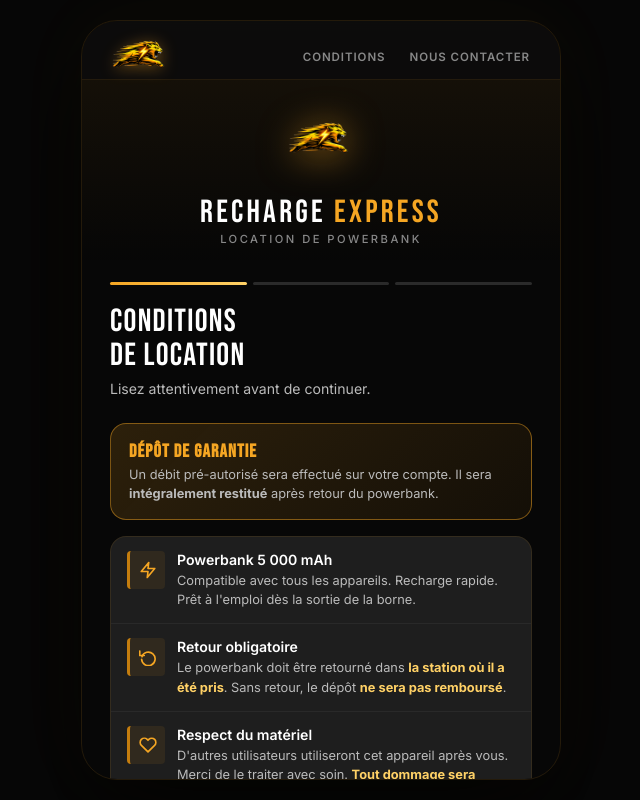
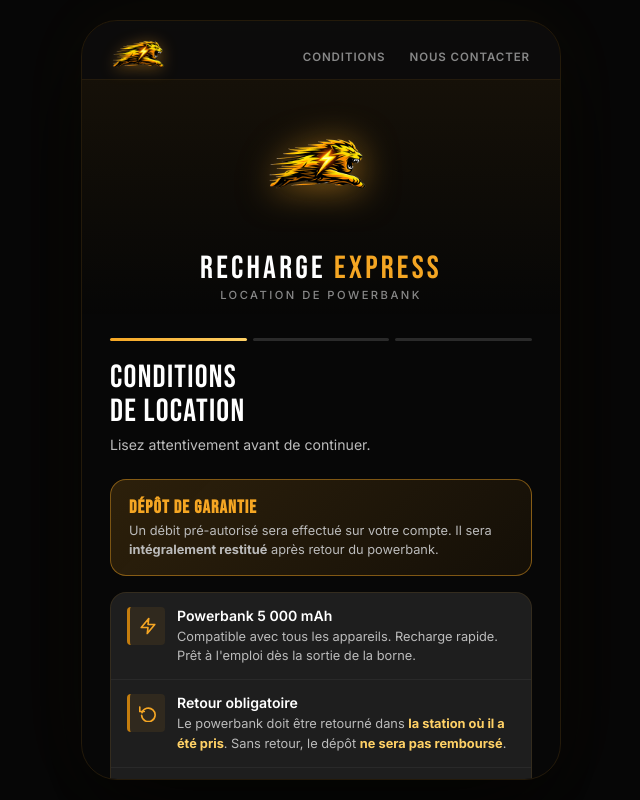
Before and after one commit to Bayla-Amadou/recharge-express, a plain HTML site: page index.html in a window 1280 px wide. Shown: the whole page, without its empty margins (319-959 px from the left). Drawn offline with Linux system fonts and the light colour scheme.

Commit message:
Resize lion logo dimensions in index.html

```diff
--- a/index.html
+++ b/index.html
@@ -24,8 +24,8 @@
     .screen.exit { opacity: 0; pointer-events: none; transform: translateX(-60px); }
 
     .header { padding: 76px 28px 20px; display: flex; flex-direction: column; align-items: center; background: linear-gradient(180deg, rgba(245,166,35,0.08) 0%, transparent 100%); text-align: center; flex-shrink: 0; }
-    .lion-logo { width: 88px; height: 88px; display: flex; align-items: center; justify-content: center; margin-bottom: 12px; }
-    .lion-logo img { width: 88px; height: 88px; object-fit: contain; filter: drop-shadow(0 4px 18px rgba(245,166,35,0.55)); }
+    .lion-logo { width: 144px; height: 144px; display: flex; align-items: center; justify-content: center; margin-bottom: 12px; }
+    .lion-logo img { width: 144px; height: 144px; object-fit: contain; filter: drop-shadow(0 4px 18px rgba(245,166,35,0.55)); }
     .brand-name { font-family: 'Bebas Neue', sans-serif; font-size: 2rem; letter-spacing: 0.1em; color: var(--white); line-height: 1; }
     .brand-name span { color: var(--gold); }
     .brand-sub { font-size: 0.7rem; font-weight: 500; letter-spacing: 0.22em; text-transform: uppercase; color: var(--gray); margin-top: 3px; }
```
